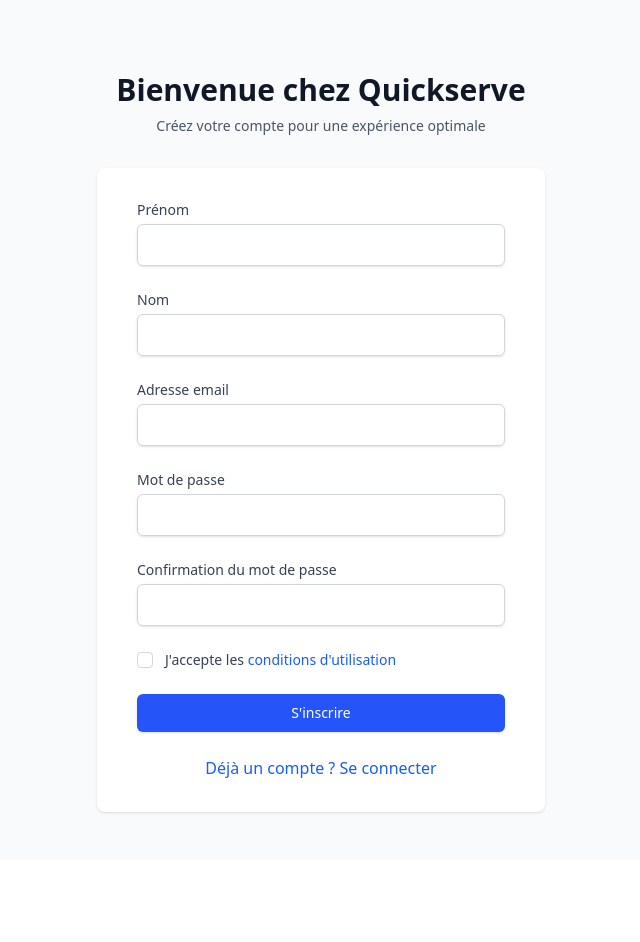
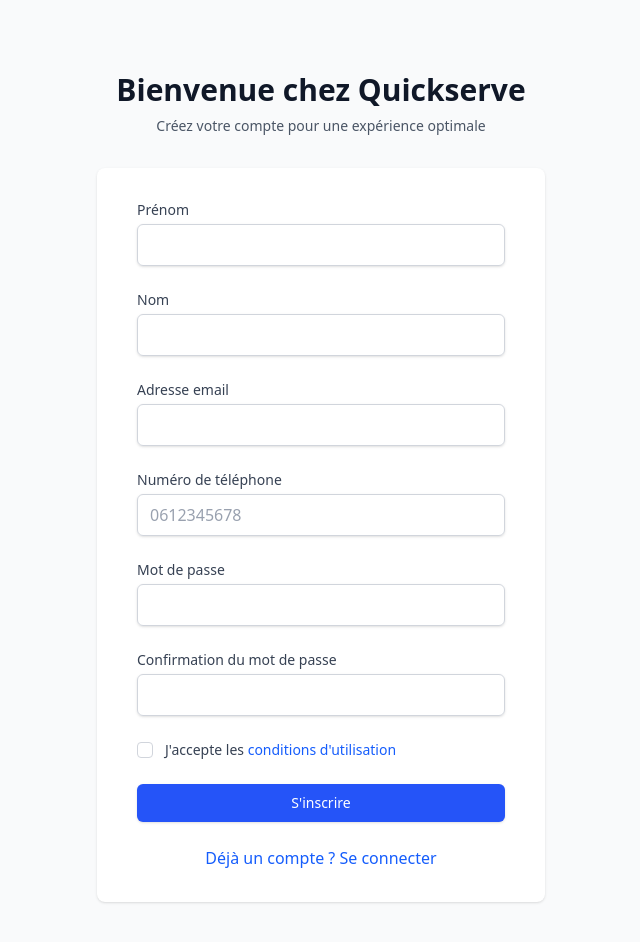
Before and after one commit to Groupe-Fusion/WebApp, a React (Vite) app: page /auth/signup in a window 1280 px wide. Shown: the top 942 px of the page, without its empty margins (319-959 px from the left). Before the commit the page ends 860 px from the top, so only its background shows below. Built offline with nearby package versions, Linux system fonts and the light colour scheme.

Commit message:
feat(front): change terms to conditions and send the form to the api

```diff
--- a/src/pages/auth/signUp.tsx
+++ b/src/pages/auth/signUp.tsx
@@ -1,17 +1,18 @@
-import { useState } from 'react';
-import { Link, useNavigate } from 'react-router-dom';
-import { useForm } from 'react-hook-form';
-import * as Toast from '@radix-ui/react-toast';
-import * as Checkbox from '@radix-ui/react-checkbox';
-import { CheckIcon, Cross2Icon } from '@radix-ui/react-icons';
+import { useState } from "react";
+import { Link, useNavigate } from "react-router-dom";
+import { useForm } from "react-hook-form";
+import * as Toast from "@radix-ui/react-toast";
+import * as Checkbox from "@radix-ui/react-checkbox";
+import { CheckIcon, Cross2Icon } from "@radix-ui/react-icons";
 
 type SignUpFormData = {
   firstName: string;
   lastName: string;
   email: string;
+  phoneNumber: string;
   password: string;
   confirmPassword: string;
-  acceptTerms: boolean;
+  acceptConditions: boolean;
 };
 
 export default function SignUp() {
@@ -24,7 +25,7 @@
     register,
     handleSubmit,
     watch,
-    formState: { errors }
+    formState: { errors },
   } = useForm<SignUpFormData>();
 
   // Pour permettre de comparer le mot de passe et sa confirmation
@@ -33,16 +34,48 @@
 const onSubmit = async (data: SignUpFormData) => {
   setSubmitting(true);
   try {
-      // Ici, vous ajouterez l'appel à votre API d'inscription
-      await new Promise(resolve => setTimeout(resolve, 1000)); // Simulation d'un appel API
+    // Création de l'objet à envoyer à l'API
+    const userData = {
+      firstName: data.firstName,
+      lastName: data.lastName,
+      email: data.email,
+      phoneNumber: data.phoneNumber,
+      password: data.password,
+      acceptConditions: data.acceptConditions,
+    };
 
-      // Simulation d'inscription réussie - à remplacer par votre logique
-      console.log('Registration data:', data);
+    // Appel à l'API d'inscription
+    const response = await fetch('http://57.128.212:8081/api/User', {
+      method: 'POST',
+      headers: {
+        'Content-Type': 'application/json',
+      },
+      body: JSON.stringify(userData),
+    });
+
+    // Vérification de la réponse
+    if (!response.ok) {
+      const errorData = await response.json().catch(() => null);
+      throw new Error(errorData?.message || 'Erreur lors de l\'inscription');
+    }
+
+    // Récupération des données de réponse
+    const responseData = await response.json();
+    console.log("Inscription réussie:", responseData);
 
     // Redirection après inscription réussie
-      navigate('/signin', { state: { message: 'Compte créé avec succès ! Vous pouvez maintenant vous connecter.' } });
+    navigate("/auth/signin", {
+      state: {
+        message: "Compte créé avec succès ! Vous pouvez maintenant vous connecter.",
+      },
+    });
   } catch (err) {
-      setError('Une erreur est survenue lors de l\'inscription. Veuillez réessayer.');
+    console.error("Erreur d'inscription:", err);
+    setError(
+      err instanceof Error
+        ? err.message
+        : "Une erreur est survenue lors de l'inscription. Veuillez réessayer."
+    );
     setOpen(true);
   } finally {
     setSubmitting(false);
@@ -65,7 +98,10 @@
           <div className="bg-white py-8 px-4 shadow sm:rounded-lg sm:px-10">
             <form className="space-y-6" onSubmit={handleSubmit(onSubmit)}>
               <div>
-                  <label htmlFor="firstName" className="block text-sm font-medium text-gray-700">
+                <label
+                  htmlFor="firstName"
+                  className="block text-sm font-medium text-gray-700"
+                >
                   Prénom
                 </label>
                 <div className="mt-1">
@@ -73,20 +109,25 @@
                     id="firstName"
                     type="text"
                     className={`appearance-none block w-full px-3 py-2 border ${
-                        errors.firstName ? 'border-red-300' : 'border-gray-300'
+                      errors.firstName ? "border-red-300" : "border-gray-300"
                     } rounded-md shadow-sm placeholder-gray-400 focus:outline-none focus:ring-blue-500 focus:border-blue-500`}
                     {...register("firstName", {
-                        required: "Le prénom est requis"
+                      required: "Le prénom est requis",
                     })}
                   />
                   {errors.firstName && (
-                      <p className="mt-2 text-sm text-red-600">{errors.firstName.message}</p>
+                    <p className="mt-2 text-sm text-red-600">
+                      {errors.firstName.message}
+                    </p>
                   )}
                 </div>
               </div>
 
               <div>
-                  <label htmlFor="lastName" className="block text-sm font-medium text-gray-700">
+                <label
+                  htmlFor="lastName"
+                  className="block text-sm font-medium text-gray-700"
+                >
                   Nom
                 </label>
                 <div className="mt-1">
@@ -94,20 +135,25 @@
                     id="lastName"
                     type="text"
                     className={`appearance-none block w-full px-3 py-2 border ${
-                        errors.lastName ? 'border-red-300' : 'border-gray-300'
+                      errors.lastName ? "border-red-300" : "border-gray-300"
                     } rounded-md shadow-sm placeholder-gray-400 focus:outline-none focus:ring-blue-500 focus:border-blue-500`}
                     {...register("lastName", {
-                        required: "Le nom est requis"
+                      required: "Le nom est requis",
                     })}
                   />
                   {errors.lastName && (
-                      <p className="mt-2 text-sm text-red-600">{errors.lastName.message}</p>
+                    <p className="mt-2 text-sm text-red-600">
+                      {errors.lastName.message}
+                    </p>
                   )}
                 </div>
               </div>
 
               <div>
-                <label htmlFor="email" className="block text-sm font-medium text-gray-700">
+                <label
+                  htmlFor="email"
+                  className="block text-sm font-medium text-gray-700"
+                >
                   Adresse email
                 </label>
                 <div className="mt-1">
@@ -116,24 +162,62 @@
                     type="email"
                     autoComplete="email"
                     className={`appearance-none block w-full px-3 py-2 border ${
-                      errors.email ? 'border-red-300' : 'border-gray-300'
+                      errors.email ? "border-red-300" : "border-gray-300"
                     } rounded-md shadow-sm placeholder-gray-400 focus:outline-none focus:ring-blue-500 focus:border-blue-500`}
                     {...register("email", {
                       required: "L'adresse email est requise",
                       pattern: {
                         value: /^[A-Z0-9._%+-]+@[A-Z0-9.-]+\.[A-Z]{2,}$/i,
-                        message: "Adresse email invalide"
-                      }
+                        message: "Adresse email invalide",
+                      },
                     })}
                   />
                   {errors.email && (
-                    <p className="mt-2 text-sm text-red-600">{errors.email.message}</p>
+                    <p className="mt-2 text-sm text-red-600">
+                      {errors.email.message}
+                    </p>
                   )}
                 </div>
               </div>
 
               <div>
-                <label htmlFor="password" className="block text-sm font-medium text-gray-700">
+                <label
+                  htmlFor="phoneNumber"
+                  className="block text-sm font-medium text-gray-700"
+                >
+                  Numéro de téléphone
+                </label>
+                <div className="mt-1">
+                  <input
+                    id="phoneNumber"
+                    type="tel"
+                    autoComplete="tel"
+                    className={`appearance-none block w-full px-3 py-2 border ${
+                      errors.phoneNumber ? "border-red-300" : "border-gray-300"
+                    } rounded-md shadow-sm placeholder-gray-400 focus:outline-none focus:ring-blue-500 focus:border-blue-500`}
+                    placeholder="0612345678"
+                    {...register("phoneNumber", {
+                      required: "Le numéro de téléphone est requis",
+                      pattern: {
+                        value: /^0[1-9][0-9]{8}$/,
+                        message:
+                          "Veuillez entrer un numéro de téléphone valide (10 chiffres commençant par 0)",
+                      },
+                    })}
+                  />
+                  {errors.phoneNumber && (
+                    <p className="mt-2 text-sm text-red-600">
+                      {errors.phoneNumber.message}
+                    </p>
+                  )}
+                </div>
+              </div>
+
+              <div>
+                <label
+                  htmlFor="password"
+                  className="block text-sm font-medium text-gray-700"
+                >
                   Mot de passe
                 </label>
                 <div className="mt-1">
@@ -141,24 +225,30 @@
                     id="password"
                     type="password"
                     className={`appearance-none block w-full px-3 py-2 border ${
-                      errors.password ? 'border-red-300' : 'border-gray-300'
+                      errors.password ? "border-red-300" : "border-gray-300"
                     } rounded-md shadow-sm placeholder-gray-400 focus:outline-none focus:ring-blue-500 focus:border-blue-500`}
                     {...register("password", {
                       required: "Le mot de passe est requis",
                       minLength: {
                         value: 6,
-                        message: "Le mot de passe doit contenir au moins 6 caractères"
-                      }
+                        message:
+                          "Le mot de passe doit contenir au moins 6 caractères",
+                      },
                     })}
                   />
                   {errors.password && (
-                    <p className="mt-2 text-sm text-red-600">{errors.password.message}</p>
+                    <p className="mt-2 text-sm text-red-600">
+                      {errors.password.message}
+                    </p>
                   )}
                 </div>
               </div>
 
               <div>
-                <label htmlFor="confirmPassword" className="block text-sm font-medium text-gray-700">
+                <label
+                  htmlFor="confirmPassword"
+                  className="block text-sm font-medium text-gray-700"
+                >
                   Confirmation du mot de passe
                 </label>
                 <div className="mt-1">
@@ -166,15 +256,21 @@
                     id="confirmPassword"
                     type="password"
                     className={`appearance-none block w-full px-3 py-2 border ${
-                      errors.confirmPassword ? 'border-red-300' : 'border-gray-300'
+                      errors.confirmPassword
+                        ? "border-red-300"
+                        : "border-gray-300"
                     } rounded-md shadow-sm placeholder-gray-400 focus:outline-none focus:ring-blue-500 focus:border-blue-500`}
                     {...register("confirmPassword", {
                       required: "Veuillez confirmer votre mot de passe",
-                      validate: value => value === password || "Les mots de passe ne correspondent pas"
+                      validate: (value) =>
+                        value === password ||
+                        "Les mots de passe ne correspondent pas",
                     })}
                   />
                   {errors.confirmPassword && (
-                    <p className="mt-2 text-sm text-red-600">{errors.confirmPassword.message}</p>
+                    <p className="mt-2 text-sm text-red-600">
+                      {errors.confirmPassword.message}
+                    </p>
                   )}
                 </div>
               </div>
@@ -183,9 +279,10 @@
                 <div className="flex items-center h-5">
                   <Checkbox.Root
                     className="h-4 w-4 rounded border border-gray-300 flex items-center justify-center focus:outline-none focus:ring-2 focus:ring-offset-2 focus:ring-blue-500 bg-white"
-                    id="acceptTerms"
-                    {...register("acceptTerms", {
-                      required: "Vous devez accepter les conditions d'utilisation"
+                    id="acceptConditions"
+                    {...register("acceptConditions", {
+                      required:
+                        "Vous devez accepter les conditions d'utilisation",
                     })}
                   >
                     <Checkbox.Indicator>
@@ -194,14 +291,19 @@
                   </Checkbox.Root>
                 </div>
                 <div className="ml-3 text-sm">
-                  <label htmlFor="acceptTerms" className="font-medium text-gray-700">
-                    J'accepte les{' '}
+                  <label
+                    htmlFor="acceptConditions"
+                    className="font-medium text-gray-700"
+                  >
+                    J'accepte les{" "}
                     <a href="#" className="text-blue-600 hover:text-blue-500">
                       conditions d'utilisation
                     </a>
                   </label>
-                  {errors.acceptTerms && (
-                    <p className="mt-1 text-sm text-red-600">{errors.acceptTerms.message}</p>
+                  {errors.acceptConditions && (
+                    <p className="mt-1 text-sm text-red-600">
+                      {errors.acceptConditions.message}
+                    </p>
                   )}
                 </div>
               </div>
@@ -212,13 +314,16 @@
                   disabled={submitting}
                   className="w-full flex justify-center py-2 px-4 border border-transparent rounded-md shadow-sm text-sm font-medium text-white bg-[#2554f8] hover:bg-blue-700 focus:outline-none focus:ring-2 focus:ring-offset-2 focus:ring-blue-500 disabled:opacity-50"
                 >
-                  {submitting ? 'Inscription en cours...' : 'S\'inscrire'}
+                  {submitting ? "Inscription en cours..." : "S'inscrire"}
                 </button>
               </div>
             </form>
 
             <div className="mt-6 text-center">
-              <Link to="/auth/signin" className="font-medium text-blue-600 hover:text-blue-500">
+              <Link
+                to="/auth/signin"
+                className="font-medium text-blue-600 hover:text-blue-500"
+              >
                 Déjà un compte ? Se connecter
               </Link>
             </div>
```
Lines whose indentation alone changed are shown as unchanged.
